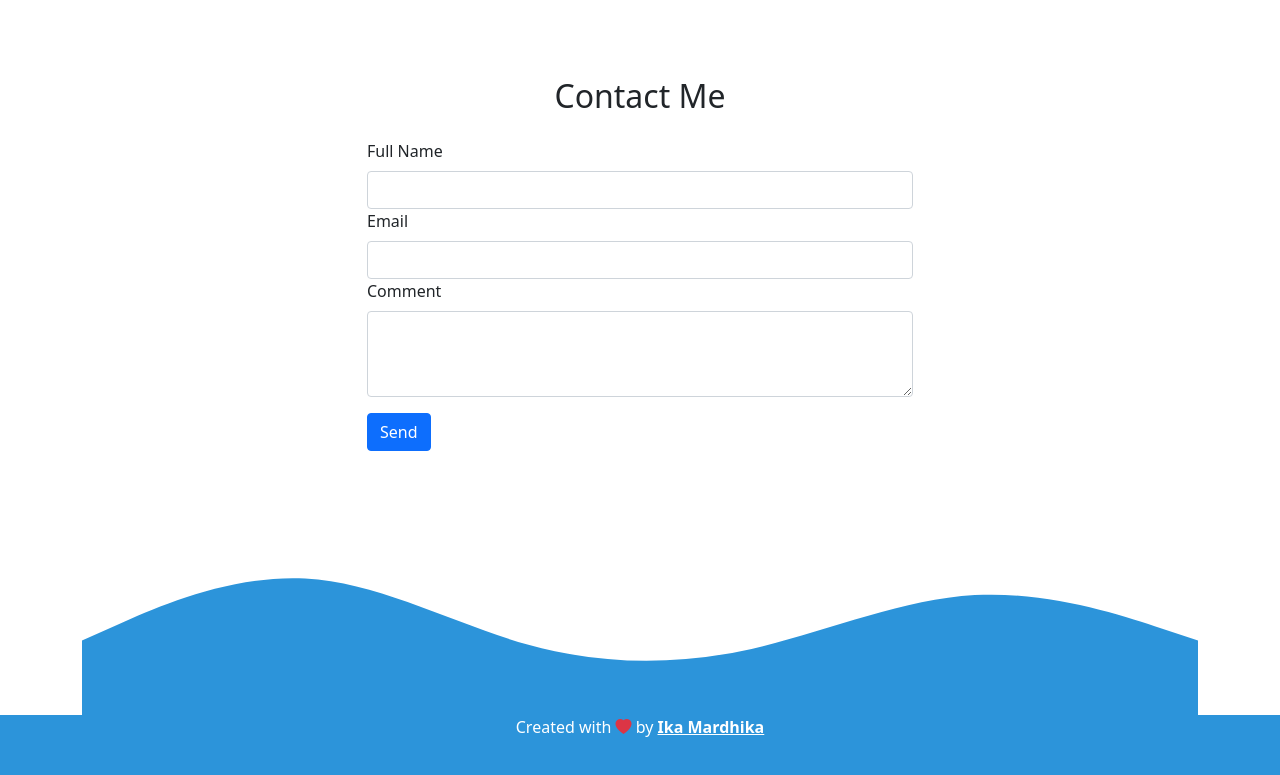
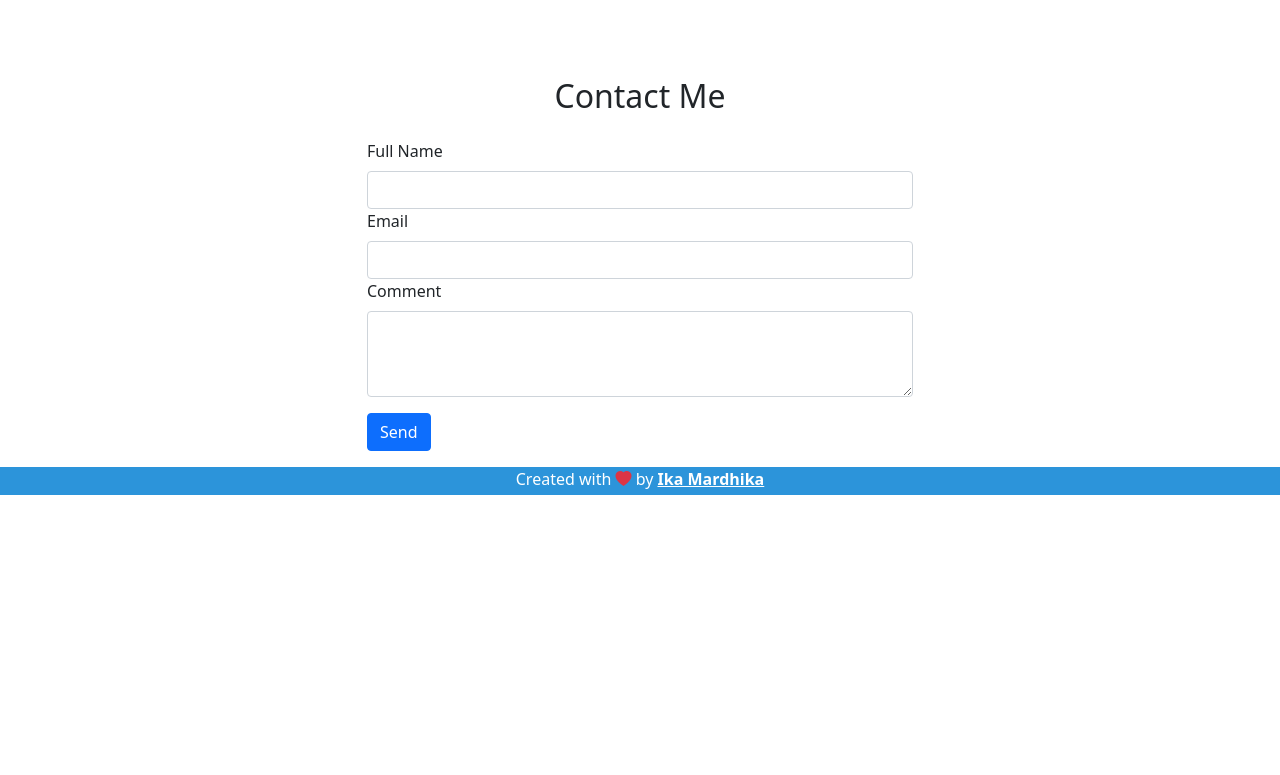
Before and after one commit to ikamardhika/ikamardhika.github.io, a plain HTML site: page index.html in a window 1280 px wide. Shown: the part 4172-4947 px from the top of the page. After the commit the page ends 4667 px from the top, so only its background shows below. Drawn offline with nearby package versions, Linux system fonts and the light colour scheme.

Commit message:
Melakukan Perubahan pada Footer

```diff
--- a/index.html
+++ b/index.html
@@ -263,12 +263,11 @@
           </div>
         </div>
       </div>
-      <svg xmlns="http://www.w3.org/2000/svg" viewBox="0 0 1440 320"><path fill="#2c94da" fill-opacity="1" d="M0,224L48,202.7C96,181,192,139,288,144C384,149,480,203,576,229.3C672,256,768,256,864,234.7C960,213,1056,171,1152,165.3C1248,160,1344,192,1392,208L1440,224L1440,320L1392,320C1344,320,1248,320,1152,320C1056,320,960,320,864,320C768,320,672,320,576,320C480,320,384,320,288,320C192,320,96,320,48,320L0,320Z"></path></svg>
     </section>
     <!-- The Last Contact -->
 
     <!-- Footer -->
-    <footer class="text-white text-center pb-5" style="background-color: #2c94da">
+    <footer class="text-white text-center pb-1" style="background-color: #2c94da">
       <p>Created with <i class="bi bi-heart-fill text-danger"></i> by <a href="https://www.instagram.com/ika.mardhika/" class="text-white fw-bold">Ika Mardhika</a></p>
     </footer>
     <!-- The Last Footer -->
--- a/style.css
+++ b/style.css
@@ -135,3 +135,11 @@ section {
 .cat-box:hover .cat-img3 {
   transform: translate3d(-50%, -50%, 100px) scale(1.1);
 }
+
+footer {
+  display: flex;
+}
+
+footer p {
+  margin: auto;
+}
```
